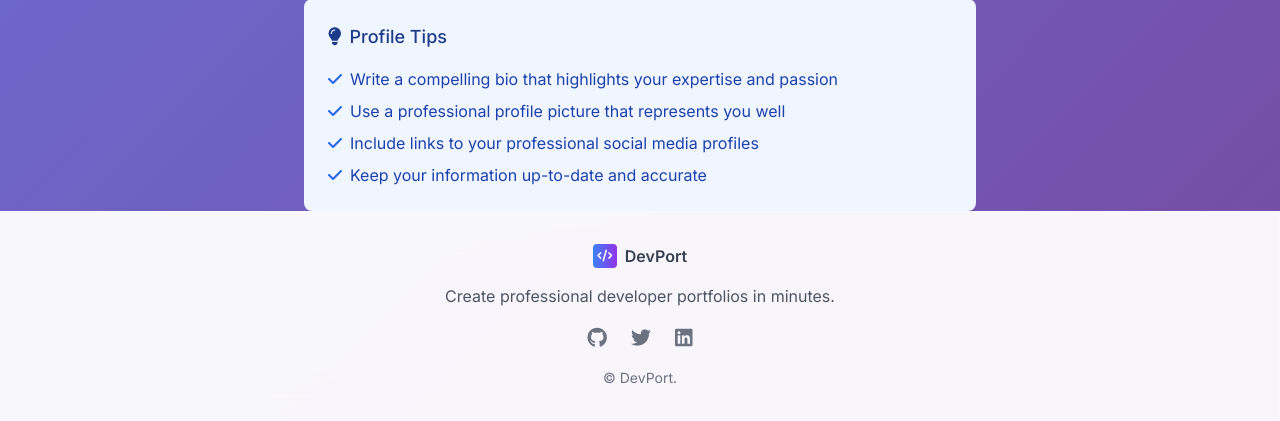
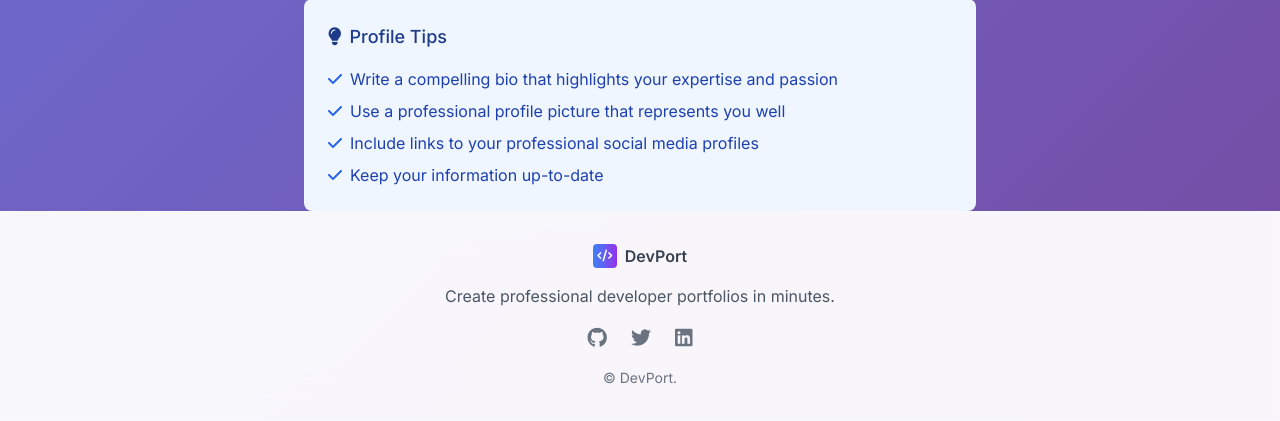
Before and after one commit to PannaAryan/DevPort, a Django app: page /profile/edit/ in a window 1280 px wide. Shown: the part 1388-1809 px from the top of the page. Run offline with Django 4.2, Linux system fonts and the light colour scheme; the visitor is signed in with stand-in values (Sample User, id 1); data comes from the database, SQL or seed files in the repository; some libraries are stand-ins or nearby versions.

Commit message:
small update

```diff
--- a/templates/portfolio/profile_edit.html
+++ b/templates/portfolio/profile_edit.html
@@ -146,7 +146,7 @@
             </li>
             <li class="flex items-start">
                 <i class="fas fa-check text-blue-600 mr-2 mt-1"></i>
-                <span>Keep your information up-to-date and accurate</span>
+                <span>Keep your information up-to-date</span>
             </li>
         </ul>
     </div>
```
